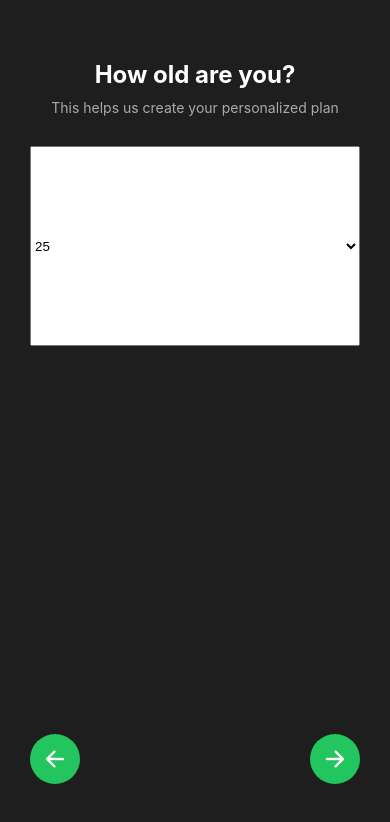
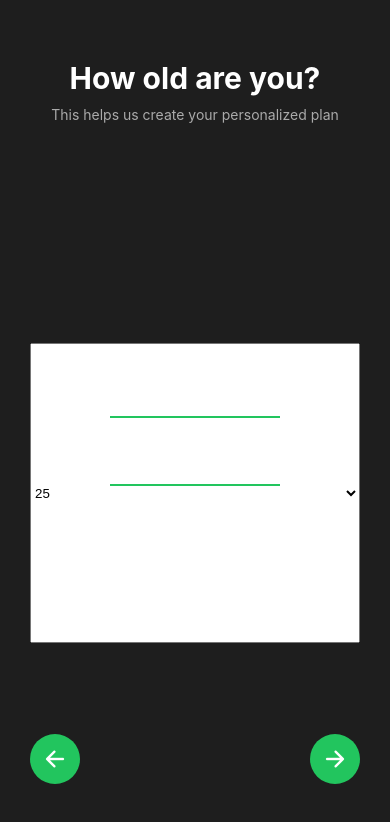
Before and after one commit to TGbadebo02/TitanTrack2.0, a React Native app: screen /AgeScreen in a window 390 px wide. Shown: the top 822 px of the page. Built offline with nearby package versions, Linux system fonts and the light colour scheme.

Commit message:
Age Screen completed.

```diff
--- a/src/screens/AgeScreen.jsx
+++ b/src/screens/AgeScreen.jsx
@@ -14,6 +14,7 @@ const AgePickerScreen = ({ navigation }) => {
           This helps us create your personalized plan
         </Text>
 
+        <View style={styles.pickerWrapper}>
           <Picker
             selectedValue={selectedAge}
             onValueChange={(itemValue) => setSelectedAge(itemValue)}
@@ -26,13 +27,19 @@ const AgePickerScreen = ({ navigation }) => {
                 <Picker.Item
                   key={age}
                   label={age.toString()}
-                value={age.toString()}
+                  value={age.toString()} // Value must be string to avoid errors
                 />
               );
             })}
           </Picker>
+
+          {/* Green indicator lines */}
+          <View style={styles.lineTop} />
+          <View style={styles.lineBottom} />
+        </View>
       </View>
 
+      {/* Navigation Buttons */}
       <View style={styles.buttonRow}>
         <TouchableOpacity
           style={styles.circleButton}
@@ -43,7 +50,7 @@ const AgePickerScreen = ({ navigation }) => {
 
         <TouchableOpacity
           style={styles.circleButton}
-          onPress={() => navigation.navigate('NextScreen')}
+          onPress={() => navigation.navigate('NextScreen')} // Replace with actual next screen name
         >
           <Ionicons name="arrow-forward" size={26} color="#fff" />
         </TouchableOpacity>
@@ -64,7 +71,7 @@ const styles = StyleSheet.create({
   },
   title: {
     color: '#fff',
-    fontSize: 24,
+    fontSize: 30,
     fontWeight: 'bold',
     textAlign: 'center',
     marginBottom: 10,
@@ -75,12 +82,34 @@ const styles = StyleSheet.create({
     textAlign: 'center',
     marginBottom: 30,
   },
+  pickerWrapper: {
+    height: 300,
+    marginTop: 190,
+    justifyContent: 'center',
+    position: 'relative',
+  },
   picker: {
-    height: 200,
+    height: 300,
   },
   pickerItem: {
     color: '#fff',
-    fontSize: 24,
+    fontSize: 40,
+  },
+  lineTop: {
+    position: 'absolute',
+    top: 73,
+    left: 80,
+    right: 80,
+    height: 2,
+    backgroundColor: '#22c55e',
+  },
+  lineBottom: {
+    position: 'absolute',
+    bottom: 157,
+    left: 80,
+    right: 80,
+    height: 2,
+    backgroundColor: '#22c55e',
   },
   buttonRow: {
     flexDirection: 'row',
```
Lines whose indentation alone changed are shown as unchanged.
